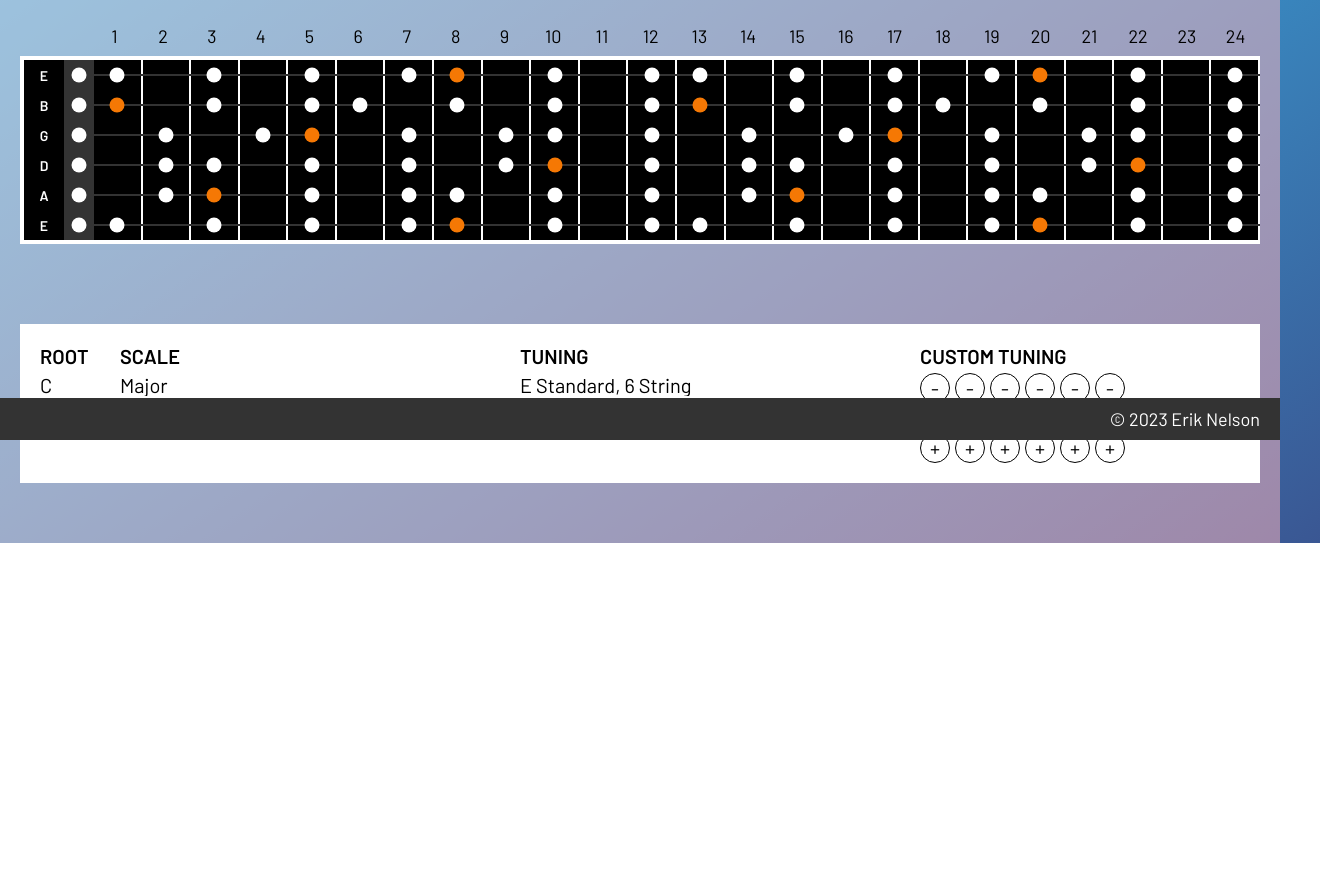
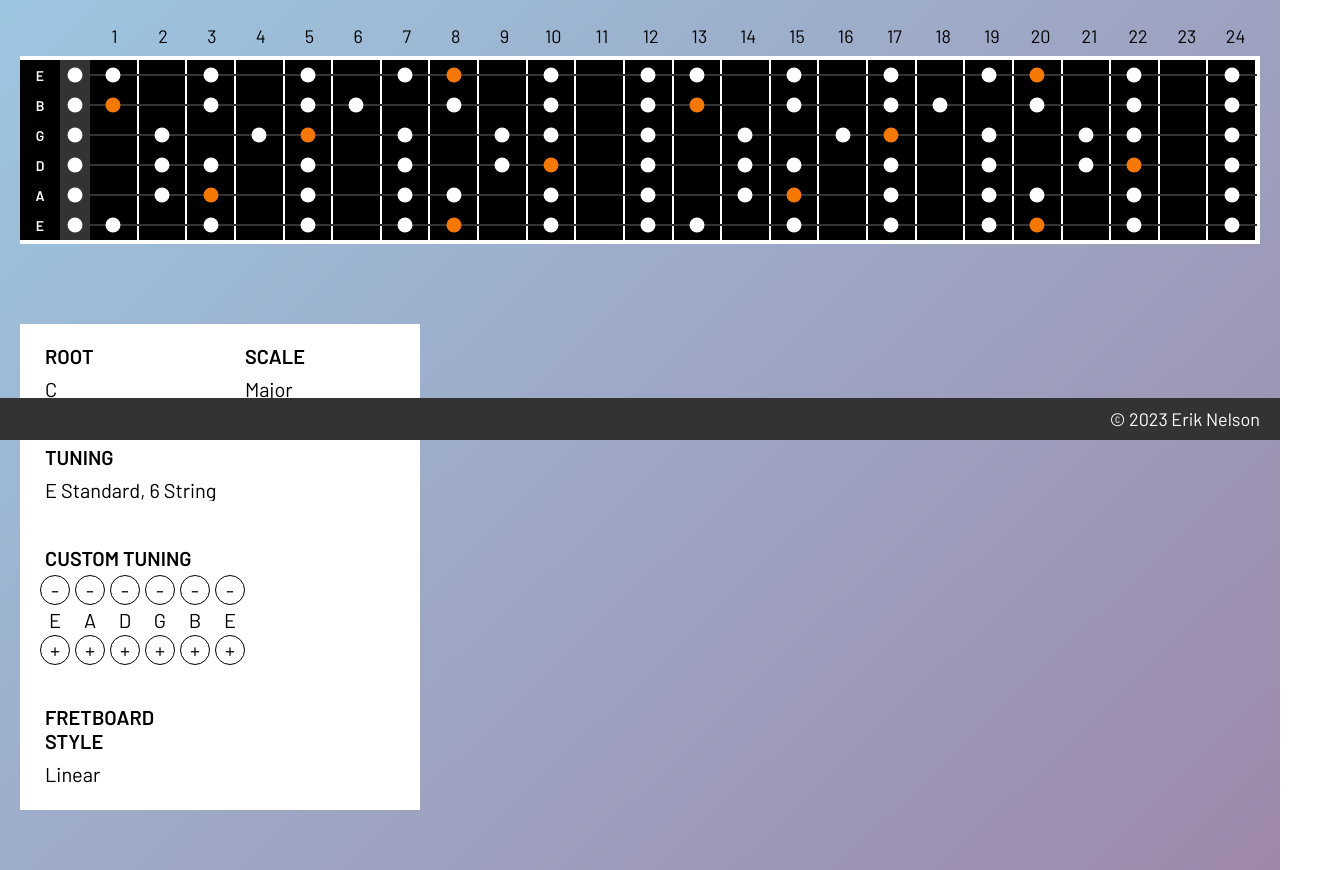
Before and after one commit to eriknelson4/portfolio-react, a React (Vite) app: page /guitar in a window 1280 px wide. Shown: the part 360-1230 px from the top of the page, 1320 px wide, since content can reach past the window. Before the commit the page ends 903 px from the top, so only its background shows below. Built offline with nearby package versions, Linux system fonts and the light colour scheme.

Commit message:
Added control box, fretboard styling.;

```diff
--- a/src/Pages/Guitar/Controls.jsx
+++ b/src/Pages/Guitar/Controls.jsx
@@ -1,10 +1,10 @@
 import tunings from '../../Data/Tunings';
 import { scales, notes } from '../../Data/scales';
 
-const Controls = ({ tuning, shiftTuning, setRoot, setTuning, setScale }) => {
+const Controls = ({ tuning, setFretboardStyle, shiftTuning, setRoot, setTuning, setScale }) => {
   return (
     <div className="controls">
-      <div className="control">
+      <div className="control root">
         <label htmlFor="scale-root">Root</label>
         <select id="scale-root" onChange={ (e) => { setRoot(parseInt(e.target.value)); } } className="root-selector">
           {
@@ -17,7 +17,7 @@ const Controls = ({ tuning, shiftTuning, setRoot, setTuning, setScale }) => {
         </select>
       </div>
 
-      <div className="control">
+      <div className="control scale">
         <label htmlFor="scale-type">Scale</label>
         <select id="scale-type" onChange={ (e) => { setScale(e.target.value) } } className="scale-selector">
           {
@@ -30,7 +30,7 @@ const Controls = ({ tuning, shiftTuning, setRoot, setTuning, setScale }) => {
         </select>
       </div>
 
-      <div className="control">
+      <div className="control tuning">
         <label htmlFor="tuning-type">Tuning</label>
         <select id="tuning-type" onChange={ (e) => { setTuning(tunings[e.target.value].formula) } } className="tuning-selector">
           {
@@ -43,7 +43,15 @@ const Controls = ({ tuning, shiftTuning, setRoot, setTuning, setScale }) => {
         </select>
       </div>
 
-      <div className="control">
+      <div className="control fretboard-style">
+        <label htmlFor="fretboard">Fretboard Style</label>
+        <select id="fretboard" onChange={ (e) => { setFretboardStyle(e.target.value) } } >
+          <option value="linear">Linear</option>
+          <option value="log">Logarithmic</option>
+        </select>
+      </div>
+
+      <div className="control custom-tuning">
         <label htmlFor="tuning-type">Custom Tuning</label>
         <div className="guitar-tuner">
           {
--- a/src/Pages/Guitar/Guitar.jsx
+++ b/src/Pages/Guitar/Guitar.jsx
@@ -13,6 +13,7 @@ const Guitar = () => {
   const [ scale, setScale ] = useState('maj');
   const [ root, setRoot ] = useState(0);
   const [ userScale, setUserScale ] = useState(['C','D','E','F','G','A','B']);
+  const [ fretboardStyle, setFretboardStyle] = useState('linear');
 
   const shiftTuning = (string, offset) => {
     let newTuning = [...tuning];
@@ -36,7 +37,7 @@ const Guitar = () => {
 
   return (
     <Standard>
-      <div className="guitar">
+      <div className={ `guitar ${fretboardStyle}` }>
         <h1>Guitar</h1>
 
         <h2>{ notes[root] } { scales[scale].name }</h2>
@@ -70,7 +71,8 @@ const Guitar = () => {
       </div>
 
       <Controls
-      tuning = { tuning }
+        tuning = { tuning }
+        setFretboardStyle = { setFretboardStyle }
         shiftTuning = { shiftTuning }
         setTuning = { setTuning }
         setScale = { setScale }
--- a/src/Pages/Guitar/Guitar.scss
+++ b/src/Pages/Guitar/Guitar.scss
@@ -1,13 +1,22 @@
 @import '../../Styles/variables';
+@mixin logFrets { grid-template-columns:4em 3em 5.556fr 5.245fr 4.950fr 4.672fr 4.410fr 4.163fr 3.929fr 3.708fr 3.500fr 3.304fr 3.118fr 2.943fr 2.778fr 2.622fr 2.475fr 2.336fr 2.205fr 2.081fr 1.964fr 1.854fr 1.750fr 1.652fr 1.559fr 1.472fr; }
+@mixin linearFrets { grid-template-columns:4em 3em repeat(24, minmax(0, 1fr)); }
 
 .guitar { font-size:clamp(5p, 0.52vw, 10px); margin-bottom:8em; padding-inline:20px;
+  &.log {
+    .string, .fret-markers { @include logFrets(); }
+  }
+  &.linear {
+    .string, .fret-markers { @include linearFrets(); }
+  }
+
   h1, h2 { text-align:center; }
-  h2 { margin-bottom:1em; }
-  .neck { border-left:4px #fff solid; background-color:#000000; }
-  .fret-markers { display:grid; grid-template-columns:4em 3em repeat(24, minmax(0, 1fr));
+  h2 { margin-bottom:1em; text-transform:none; }
+  .neck { border-right:3px #fff solid; background-color:#000000; }
+  .fret-markers { display:grid;
     span { display:block; margin-bottom:0.5em; text-align:center; font-size:1.8rem; color:#000; }
   }
-  .string { display:grid; grid-template-columns:4em 3em repeat(24, minmax(0, 1fr)); position:relative;
+  .string { display:grid; position:relative;
     .string-root { background-color:#000; color:#fff; text-align:center;  display:grid; align-content:center; font-size:1.4em; font-weight:bold; }
     &:first-child { border-top:4px #fff solid; }
     &:last-child { border-bottom:4px #fff solid; }
@@ -29,8 +38,15 @@
   }
 }
 
-.controls { display:grid; grid-template-columns:4em 20em 20em 20em; margin:2rem; background-color:#fff; padding:2rem; font-size:2rem;
-  label { display:block; font-weight:bold; font-size:2rem; text-transform:uppercase; margin-bottom:0.25em; }
+.controls { width:20em; display:grid; grid-template-columns:repeat(2, minmax(0, 1fr)); margin:2rem; background-color:#fff; padding:2rem; font-size:2rem; grid-template-areas:'root scale' 'tuning tuning' 'custom-tuning custom-tuning'; gap:2em;
+  select { padding:0.5rem; width:100%;  }
+  .control {
+    &.root { grid-area:root; }
+    &.scale { grid-area:scale; }
+    &.tuning { grid-area:tuning; }
+    &.custom-tuning { grid-area:custom-tuning; }
+  }
+  label { display:block; padding-left:0.5rem; font-weight:bold; font-size:2rem; text-transform:uppercase; margin-bottom:0.25em; }
   option { text-indent:0.5rem; line-height:4em; }
   .guitar-tuner {
     .peg { display:inline-block; vertical-align:top; width:1.5em; text-align:center; margin-right:0.25em;
```
Also changed, not shown: package.json (+10 -9 lines), 1 other file (tests, documents, lock files or other folders).
